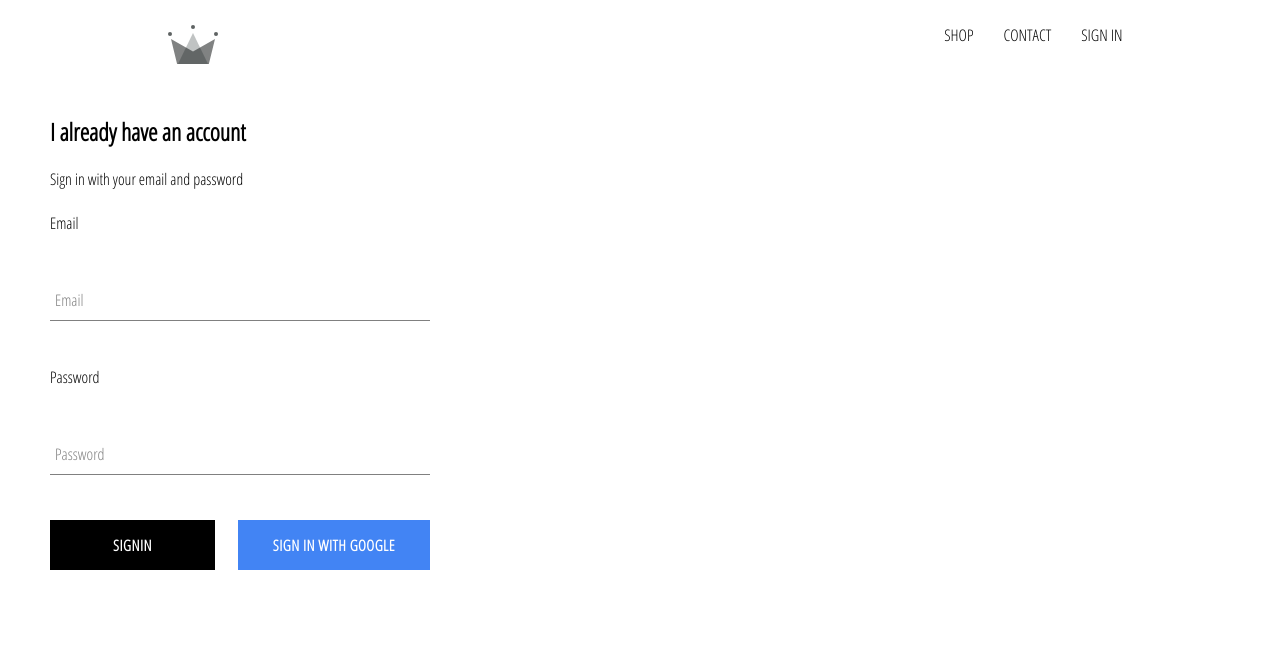
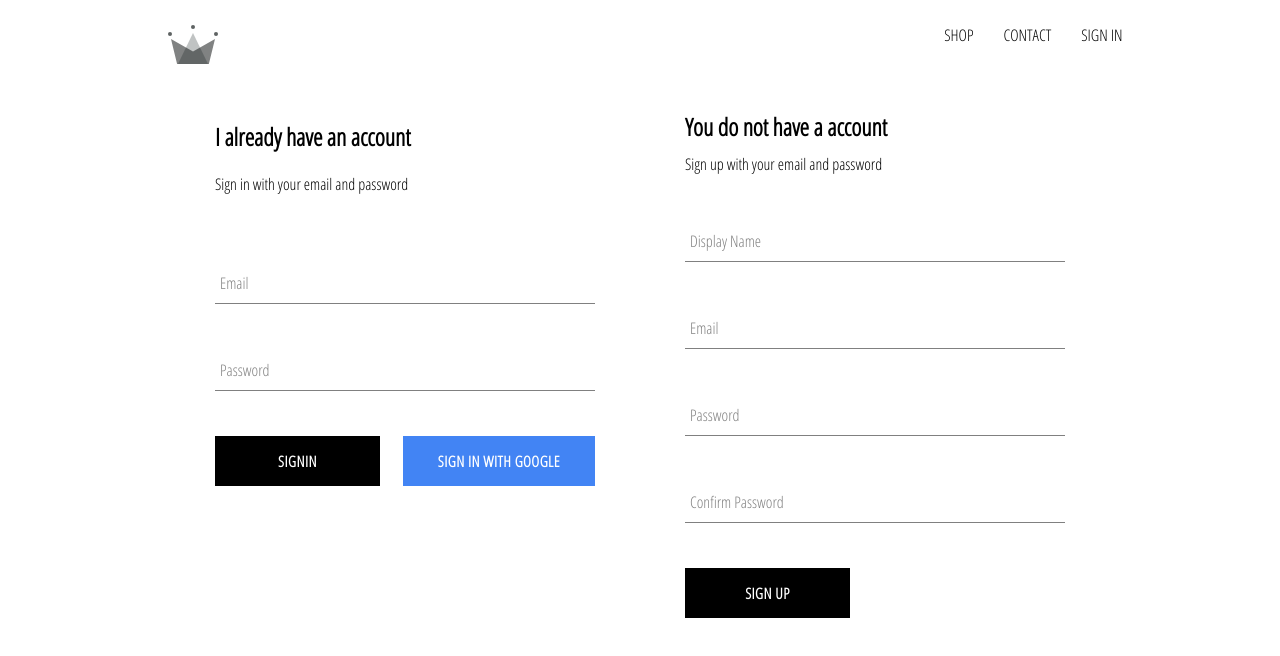
Before and after one commit to Thuoq/E-comProj, a React (Create React App) app: page /signIn in a window 1280 px wide. Shown: the top 656 px of the page. Built offline with nearby package versions, Linux system fonts and the light colour scheme; no server answers.

Commit message:
implemented firebase utils, included ability to store authenticated users into our firestore database

```diff
--- a/public/index.html
+++ b/public/index.html
@@ -9,7 +9,7 @@
       name="description"
       content="Web site created using create-react-app"
     />
-    <link rel="apple-touch-icon" href="%PUBLIC_URL%/logo192.png" />
+   <!--  <link rel="apple-touch-icon" href="%PUBLIC_URL%/logo192.png" /> -->
     <!--
       manifest.json provides metadata used when your web app is installed on a
       user's mobile device or desktop. See https://developers.google.com/web/fundamentals/web-app-manifest/
--- a/src/App.js
+++ b/src/App.js
@@ -6,7 +6,7 @@
 import HomePage from './pages/homepage/homepage.components';
 import Header from './components/Header/Header.components';
 import SignInAndSignUp from './pages/sign-in-and-sign-up/sign-in-and-sign-up.components';
-import {auth} from './firebase/firebase.utils'
+import {auth,createUserProfileDocment} from './firebase/firebase.utils'
 
 class App extends Component {
   constructor(props) {
@@ -17,13 +17,33 @@
   }
   unsubscribeFromAuth = null;
   componentDidMount() {
-    this.unsubscribeFromAuth = auth.onAuthStateChanged(user => {
-      this.setState({currentUser:user})
-      //console.log(user)
-    })
+      this.unsubscribeFromAuth = auth.onAuthStateChanged(async userAuth => {
+        //console.log(userAuth);
+        //createUserProfileDocment(userAuth);
+        //console.log( await createUserProfileDocment(userAuth));
+        if(userAuth) {
+          const userRef = await createUserProfileDocment(userAuth);
+
+          userRef.onSnapshot(snapShot => {
+            //console.log(snapShot.data());
+            this.setState({
+              currentUser: {
+                id: snapShot.id,
+                ...snapShot.data()
+              }
+            })
+            console.log(this.state)
+          })
+        } else {
+          this.setState({currentUser: userAuth})
+        }
+
+
+      });
   }
   componentWillUnmount() {
     this.unsubscribeFromAuth();
+    //console.log(this.unsubscribeFromAuth)
   }
   render() {
       return (
--- a/src/components/sign-in/sign-in.components.jsx
+++ b/src/components/sign-in/sign-in.components.jsx
@@ -34,7 +34,7 @@
 				<span>Sign in with your email and password</span>
 				<br></br>
 				<form onSubmit = {this.handleSubmit}>
-					<label >Email</label>
+
 					<FormInput
 						name = 'email'
 						type ='email'
@@ -42,7 +42,7 @@
 						value={this.state.email}
 						handleChange = {this.handleChange}
 						required />
-					<label>Password</label>
+
 					<FormInput
 						name = 'password'
 						type ='password'
--- /dev/null
+++ b/src/components/sign-up/sign-up.components.jsx
@@ -0,0 +1,104 @@
+import React, { Component } from 'react';
+
+import './sign-up.styles.scss';
+
+import {auth,createUserProfileDocment} from '../../firebase/firebase.utils';
+import FormInput from '../form-input/form-input.components';
+import CustomButton from '../custom-button/custom-button.components'
+
+
+ class SignUp extends Component {
+ 	constructor() {
+ 	 	super();
+
+ 	 	this.state = {
+ 	 		displayName: '',
+ 	 		email : '',
+ 	 		password: '',
+ 	 		confirmPassword: ''
+ 	 	}
+ 	}
+ 	handleSubmit = async event => {
+ 		event.preventDefault();
+ 		const {displayName, email, password, confirmPassword} = this.state;
+ 		if(password !== confirmPassword) {
+ 			this.setState({
+ 				displayName: '',
+	 	 		email : '',
+	 	 		password: '',
+	 	 		confirmPassword: ''
+ 			})
+ 			alert("password don't match ");
+
+ 			return
+ 		}
+ 		try {
+ 			const {user} = await auth.createUserWithEmailAndPassword(email,password);
+
+ 			await createUserProfileDocment(user,{displayName})
+
+ 			//clear form
+	 			this.setState({
+	 				displayName: '',
+		 	 		email : '',
+		 	 		password: '',
+		 	 		confirmPassword: ''
+
+	 			})
+ 			console.log(this.state.displayName);
+ 		}catch (error) {
+ 			//console.log(error)
+ 			alert("Worng Something")
+ 		}
+ 	}
+ 	handleChange = event => {
+ 		const {name, value} = event.target;
+ 		this.setState({ [name]: value });
+ 	}
+	render() {
+		const {displayName, email, password, confirmPassword} = this.state;
+		return (
+
+			<div className ='sign-up'>
+				<h2 className ='title'>You do not have a account</h2>
+				<span>Sign up with your email and password</span>
+				<form className = 'sign-up-form' onSubmit = {this.handleSubmit}>
+					<FormInput
+			            type='text'
+			            name='displayName'
+			            value={displayName}
+			            onChange={this.handleChange}
+			            label='Display Name'
+			            required
+			          />
+					<FormInput
+						type = 'email'
+						name = 'email'
+						value = {email}
+						label = 'Email'
+						onChange = {this.handleChange}
+						required
+					/>
+					<FormInput
+						type = 'password'
+						name = 'password'
+						value = {password}
+						label = 'Password'
+						onChange = {this.handleChange}
+						required
+					/>
+					<FormInput
+						type = 'password'
+						name = 'confirmPassword'
+						value = {confirmPassword}
+						label = 'Confirm Password'
+						onChange = {this.handleChange}
+						required
+					/>
+					<CustomButton type = 'submit'>SIGN UP</CustomButton>
+				</form>
+			</div>
+		);
+	}
+}
+export default SignUp;
--- /dev/null
+++ b/src/components/sign-up/sign-up.styles.scss
@@ -0,0 +1,9 @@
+.sign-up{
+	display: flex;
+	flex-direction: column;
+	width: 380px;
+	.title{
+		margin: 10px 0px;
+
+	}
+}
--- a/src/firebase/firebase.utils.js
+++ b/src/firebase/firebase.utils.js
@@ -15,6 +15,32 @@
   };
 
 
+export const createUserProfileDocment = async (userAuth,additionalData) => {
+    //console.log(userAuth)
+    if(!userAuth) return;
+    const userRef = firestore.doc(`users/${userAuth.uid}`);
+
+    const snapShot = await userRef.get();
+    //console.log(additionalData)
+    //console.log(snapShot);
+    if(!snapShot.exists) {
+        const {displayName,email} = userAuth;
+        const createAt = new Date();
+        try{
+            await userRef.set({
+                displayName,
+                email,
+                createAt,
+                ...additionalData
+            })
+        } catch (error) {
+            console.log("error create user",error.message);
+        }
+    }
+    return userRef;
+}
+
+
   firebase.initializeApp(config);
  export const auth = firebase.auth();
  export const firestore = firebase.firestore();
--- a/src/pages/sign-in-and-sign-up/sign-in-and-sign-up.components.jsx
+++ b/src/pages/sign-in-and-sign-up/sign-in-and-sign-up.components.jsx
@@ -2,11 +2,12 @@
 
 import './sign-in-and-sign-up.styles.scss';
 
-
+import SignUp from '../../components/sign-up/sign-up.components'
 import SignIn from '../../components/sign-in/sign-in.components'
 const SignInAndSignUp = () => (
 	<div className ='sign-in-and-sign-up'>
 		<SignIn/>
+		<SignUp/>
 	</div>
 )
 
--- a/src/pages/sign-in-and-sign-up/sign-in-and-sign-up.styles.scss
+++ b/src/pages/sign-in-and-sign-up/sign-in-and-sign-up.styles.scss
@@ -1,3 +1,8 @@
 .sign-in-and-sign-up{
-	margin-left: 50px;
+	width: 850px;
+	display: flex;
+	justify-content: space-between;
+
+	margin: 30px auto;
+
 }
```
Also changed, not shown: src/components/Header/Header.components.jsx (+9 -5 lines).
